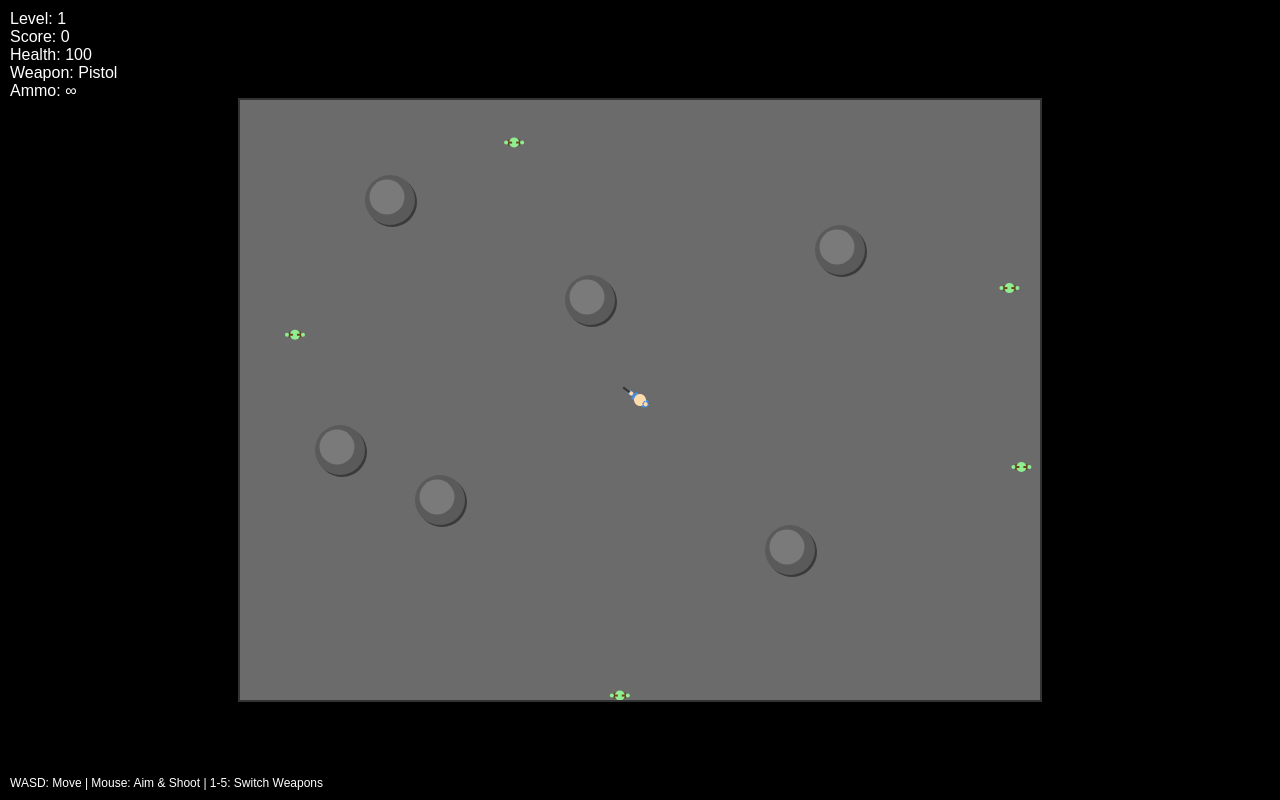
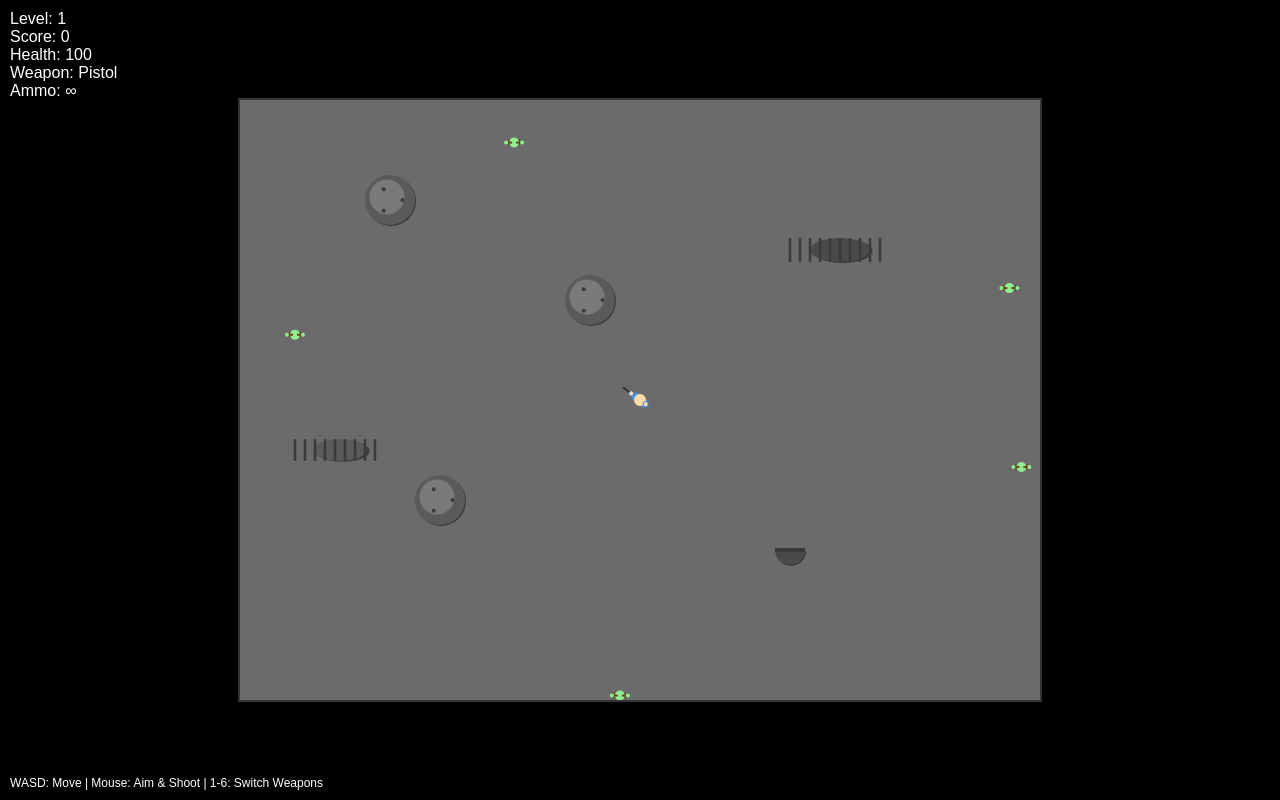
Before and after one commit to bel1312/ZombieHunter, a plain HTML site: page index.html in a window 1280 px wide. Drawn offline with Linux system fonts and the light colour scheme.

Commit message:
add texture and variety to the layout + new weapons

```diff
--- a/game.js
+++ b/game.js
@@ -10,12 +10,12 @@ const game = {
     particles: [],
     bloodSplats: [],
     pillars: [
-        {x: 150, y: 100, radius: 25},
-        {x: 600, y: 150, radius: 25},
-        {x: 200, y: 400, radius: 25},
-        {x: 550, y: 450, radius: 25},
-        {x: 350, y: 200, radius: 25},
-        {x: 100, y: 350, radius: 25}
+        {x: 150, y: 100, radius: 25, type: 'standing', broken: false},
+        {x: 600, y: 150, radius: 20, type: 'lying', broken: true},
+        {x: 200, y: 400, radius: 25, type: 'standing', broken: false},
+        {x: 550, y: 450, radius: 15, type: 'half', broken: true},
+        {x: 350, y: 200, radius: 25, type: 'standing', broken: false},
+        {x: 100, y: 350, radius: 18, type: 'lying', broken: false}
     ],
     level: 1,
     score: 0,
@@ -31,9 +31,10 @@ const game = {
 // Weapons system
 const weapons = [
     { name: 'Pistol', damage: 25, fireRate: 300, ammo: Infinity, unlockLevel: 1 },
-    { name: 'Shotgun', damage: 15, fireRate: 600, ammo: Infinity, unlockLevel: 2, spread: 5 },
-    { name: 'SMG', damage: 20, fireRate: 100, ammo: Infinity, unlockLevel: 3 },
-    { name: 'Rifle', damage: 50, fireRate: 800, ammo: Infinity, unlockLevel: 5 },
+    { name: 'Uzi', damage: 15, fireRate: 80, ammo: Infinity, unlockLevel: 2 },
+    { name: 'Shotgun', damage: 20, fireRate: 600, ammo: Infinity, unlockLevel: 3, spread: 3 },
+    { name: 'SMG', damage: 20, fireRate: 100, ammo: Infinity, unlockLevel: 4 },
+    { name: 'Rifle', damage: 50, fireRate: 800, ammo: Infinity, unlockLevel: 6 },
     { name: 'Rocket', damage: 100, fireRate: 1000, ammo: Infinity, unlockLevel: 8, explosive: true }
 ];
 
@@ -49,7 +50,7 @@ document.addEventListener('mousedown', () => game.mouse.down = true);
 document.addEventListener('mouseup', () => game.mouse.down = false);
 document.addEventListener('keydown', (e) => {
     const num = parseInt(e.key);
-    if (num >= 1 && num <= 5 && weapons[num-1].unlockLevel <= game.level) {
+    if (num >= 1 && num <= 6 && weapons[num-1].unlockLevel <= game.level) {
         game.currentWeapon = num - 1;
     }
 });
@@ -125,11 +126,25 @@ function updatePlayer() {
 
 function shoot() {
     const weapon = weapons[game.currentWeapon];
-    const bullets = weapon.spread ? weapon.spread : 1;
 
-    for (let i = 0; i < bullets; i++) {
-        const spreadAngle = weapon.spread ? (i - Math.floor(bullets/2)) * 0.2 : 0;
+    if (weapon.name === 'Shotgun') {
+        // Shotgun fires 3 pellets in spread
+        for (let i = 0; i < 3; i++) {
+            const spreadAngle = (i - 1) * 0.3; // Wider spread
             const angle = game.player.angle + spreadAngle;
+
+            game.bullets.push({
+                x: game.player.x,
+                y: game.player.y,
+                vx: Math.cos(angle) * 8,
+                vy: Math.sin(angle) * 8,
+                damage: weapon.damage,
+                explosive: weapon.explosive || false
+            });
+        }
+    } else {
+        // Regular single shot
+        const angle = game.player.angle;
 
         game.bullets.push({
             x: game.player.x,
@@ -371,11 +386,7 @@ function updateParticles() {
         return particle.life > 0;
     });
 
-    // Fade blood splats over time
-    game.bloodSplats = game.bloodSplats.filter(splat => {
-        splat.alpha -= 0.002;
-        return splat.alpha > 0;
-    });
+    // Blood splats persist (no fading)
 }
 
 function updateGame() {
@@ -410,25 +421,79 @@ function render() {
     ctx.fillStyle = '#6b6b6b';
     ctx.fillRect(0, 0, canvas.width, canvas.height);
 
-    // Draw pillars (cylindrical)
+    // Draw pillars (varied types)
     game.pillars.forEach(pillar => {
-        // Shadow
+        ctx.save();
+        ctx.translate(pillar.x, pillar.y);
+
+        if (pillar.type === 'lying') {
+            // Lying pillar (oval)
+            ctx.fillStyle = '#3a3a3a';
+            ctx.scale(2.5, 1);
+            ctx.beginPath();
+            ctx.arc(1, 1, pillar.radius * 0.6, 0, Math.PI * 2);
+            ctx.fill();
+
+            ctx.fillStyle = pillar.broken ? '#4a4a4a' : '#5a5a5a';
+            ctx.beginPath();
+            ctx.arc(0, 0, pillar.radius * 0.6, 0, Math.PI * 2);
+            ctx.fill();
+
+            // Texture lines
+            ctx.strokeStyle = '#3a3a3a';
+            ctx.lineWidth = 1;
+            for (let i = -pillar.radius; i < pillar.radius; i += 4) {
+                ctx.beginPath();
+                ctx.moveTo(i, -pillar.radius * 0.6);
+                ctx.lineTo(i, pillar.radius * 0.6);
+                ctx.stroke();
+            }
+        } else if (pillar.type === 'half') {
+            // Half broken pillar
             ctx.fillStyle = '#3a3a3a';
             ctx.beginPath();
-        ctx.arc(pillar.x + 2, pillar.y + 2, pillar.radius, 0, Math.PI * 2);
+            ctx.arc(1, 1, pillar.radius, 0, Math.PI);
             ctx.fill();
 
-        // Main pillar
-        ctx.fillStyle = '#5a5a5a';
+            ctx.fillStyle = '#4a4a4a';
             ctx.beginPath();
-        ctx.arc(pillar.x, pillar.y, pillar.radius, 0, Math.PI * 2);
+            ctx.arc(0, 0, pillar.radius, 0, Math.PI);
+            ctx.fill();
+
+            // Broken edge
+            ctx.fillStyle = '#3a3a3a';
+            ctx.fillRect(-pillar.radius, -2, pillar.radius * 2, 4);
+        } else {
+            // Standing pillar (circle)
+            ctx.fillStyle = '#3a3a3a';
+            ctx.beginPath();
+            ctx.arc(1, 1, pillar.radius, 0, Math.PI * 2);
+            ctx.fill();
+
+            ctx.fillStyle = pillar.broken ? '#4a4a4a' : '#5a5a5a';
+            ctx.beginPath();
+            ctx.arc(0, 0, pillar.radius, 0, Math.PI * 2);
             ctx.fill();
 
             // 3D highlight
-        ctx.fillStyle = '#7a7a7a';
+            ctx.fillStyle = pillar.broken ? '#6a6a6a' : '#7a7a7a';
             ctx.beginPath();
-        ctx.arc(pillar.x - 3, pillar.y - 3, pillar.radius * 0.7, 0, Math.PI * 2);
+            ctx.arc(-3, -3, pillar.radius * 0.7, 0, Math.PI * 2);
             ctx.fill();
+
+            // Stone texture
+            ctx.fillStyle = '#3a3a3a';
+            for (let i = 0; i < 3; i++) {
+                const angle = (i * Math.PI * 2) / 3;
+                const x = Math.cos(angle) * pillar.radius * 0.5;
+                const y = Math.sin(angle) * pillar.radius * 0.5;
+                ctx.beginPath();
+                ctx.arc(x, y, 2, 0, Math.PI * 2);
+                ctx.fill();
+            }
+        }
+
+        ctx.restore();
     });
 
     // Draw blood splats
--- a/index.html
+++ b/index.html
@@ -16,7 +16,7 @@
         <div>Ammo: <span id="ammo">∞</span></div>
     </div>
     <div class="controls">
-        WASD: Move | Mouse: Aim & Shoot | 1-5: Switch Weapons
+        WASD: Move | Mouse: Aim & Shoot | 1-6: Switch Weapons
     </div>
     <script src="game.js"></script>
 </body>
```
Lines whose indentation alone changed are shown as unchanged.
